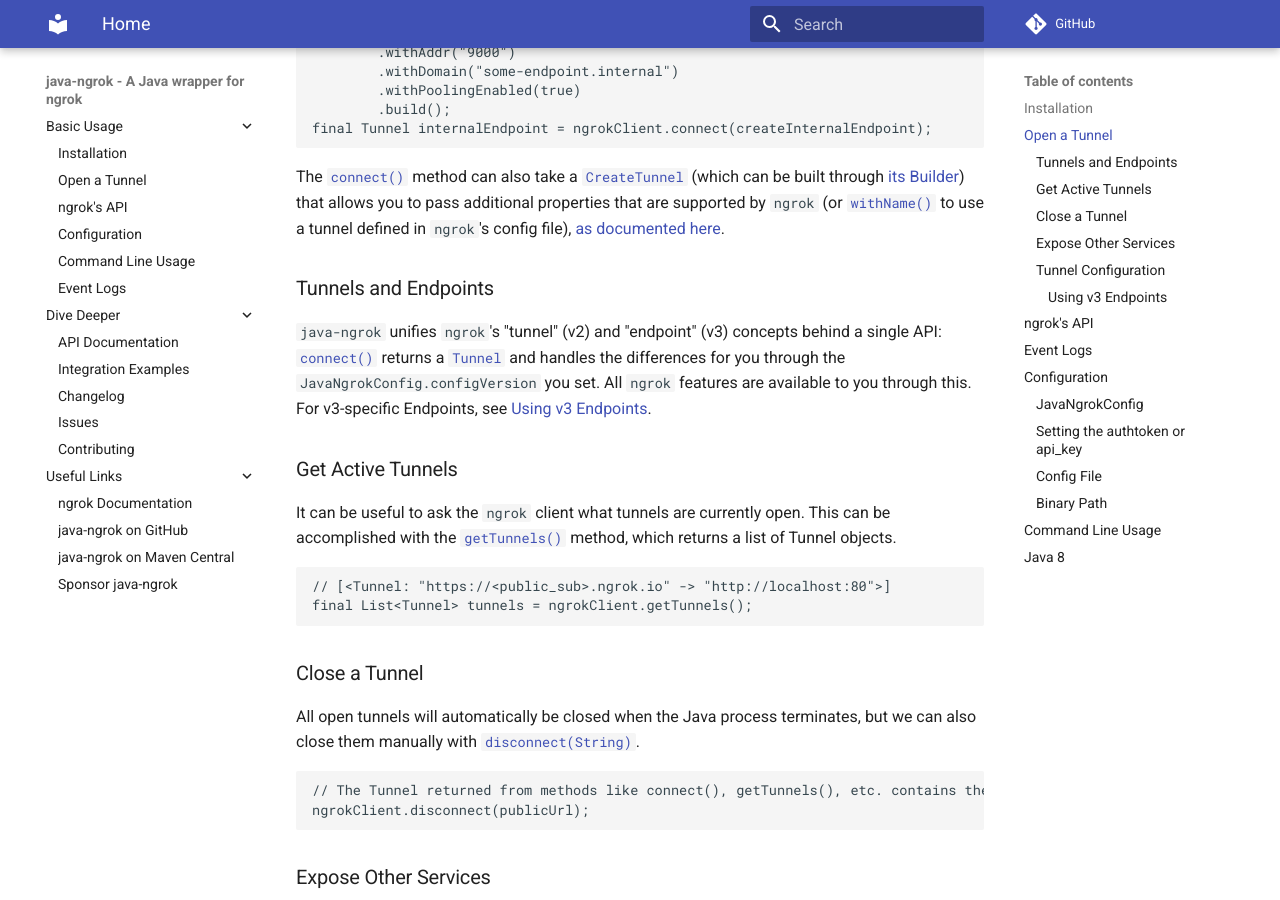
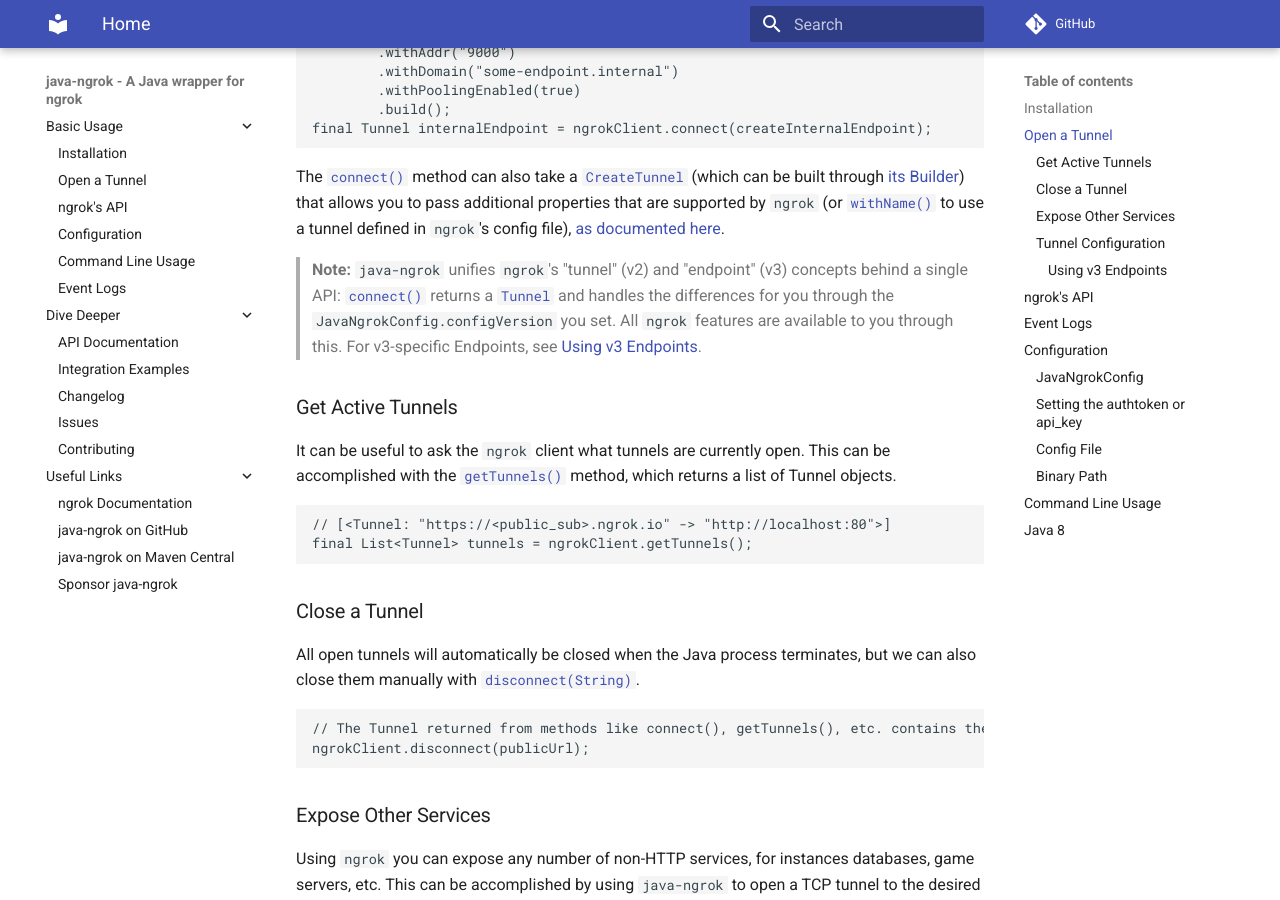
Before and after one commit to alexdlaird/java-ngrok, an MkDocs documentation site: the page built from docs/index.md, in a window 1280 px wide and 900 px high, scrolled down 1559 px. Built offline with MkDocs 1.6.1 and Material for MkDocs 9.7.7, drawn with Linux system fonts in a browser that asks for light colours; comment, search, counter and statistics services are not loaded.

Commit message:
Wrap tunnels/endpoints info in note blockquote
Replace the "Tunnels and Endpoints" heading and paragraph with a Markdown blockquote note that highlights java-ngrok's unified tunnel (v2) and endpoint (v3) API. Preserves the links to connect() and Tunnel docs and the reference to configVersion; this is a formatting/doc change only, no functional code changes.

```diff
--- a/docs/index.md
+++ b/docs/index.md
@@ -73,14 +73,12 @@ are supported by `ngrok` (or [`withName()`](https://javadoc.io/doc/com.github.al
 to use a tunnel defined in `ngrok`'s config
 file), [as documented here](#tunnel-configuration).
 
-### Tunnels and Endpoints
-
-`java-ngrok` unifies `ngrok`'s "tunnel" (v2) and "endpoint" (v3) concepts behind a single API:
-[`connect()`](https://javadoc.io/doc/com.github.alexdlaird/java-ngrok/latest/com.github.alexdlaird.ngrok/com/github/alexdlaird/ngrok/NgrokClient.html#connect(com.github.alexdlaird.ngrok.protocol.CreateTunnel))
-returns a [`Tunnel`](https://javadoc.io/doc/com.github.alexdlaird/java-ngrok/latest/com.github.alexdlaird.ngrok/com/github/alexdlaird/ngrok/protocol/Tunnel.html)
-and handles the differences for you through the `JavaNgrokConfig.configVersion` you set. All `ngrok`
-features are available to you through this.
-For v3-specific Endpoints, see [Using v3 Endpoints](#using-v3-endpoints).
+> **Note:** `java-ngrok` unifies `ngrok`'s "tunnel" (v2) and "endpoint" (v3) concepts behind a single API:
+> [`connect()`](https://javadoc.io/doc/com.github.alexdlaird/java-ngrok/latest/com.github.alexdlaird.ngrok/com/github/alexdlaird/ngrok/NgrokClient.html#connect(com.github.alexdlaird.ngrok.protocol.CreateTunnel))
+> returns a [`Tunnel`](https://javadoc.io/doc/com.github.alexdlaird/java-ngrok/latest/com.github.alexdlaird.ngrok/com/github/alexdlaird/ngrok/protocol/Tunnel.html)
+> and handles the differences for you through the `JavaNgrokConfig.configVersion` you set. All `ngrok`
+> features are available to you through this.
+> For v3-specific Endpoints, see [Using v3 Endpoints](#using-v3-endpoints).
 
 ### Get Active Tunnels
 
```
